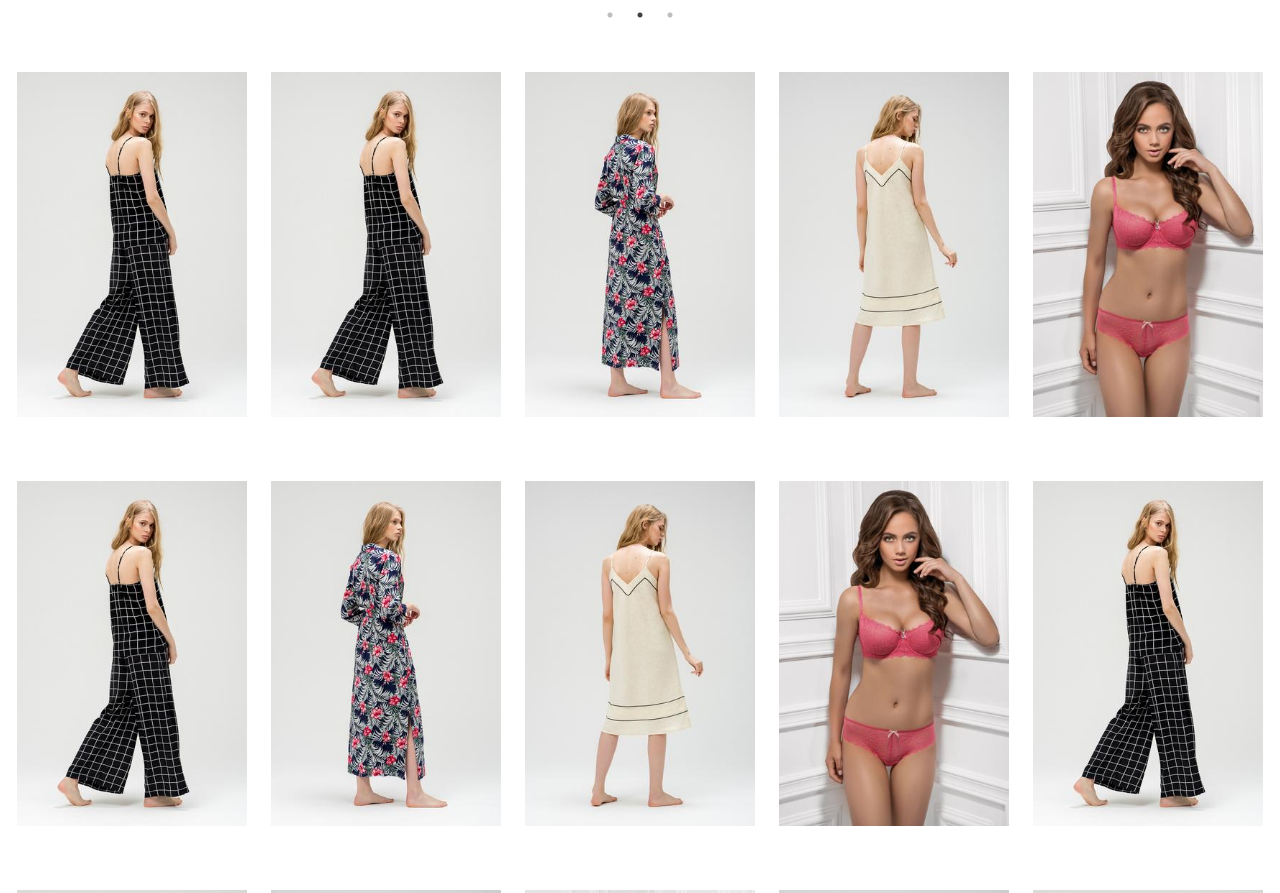
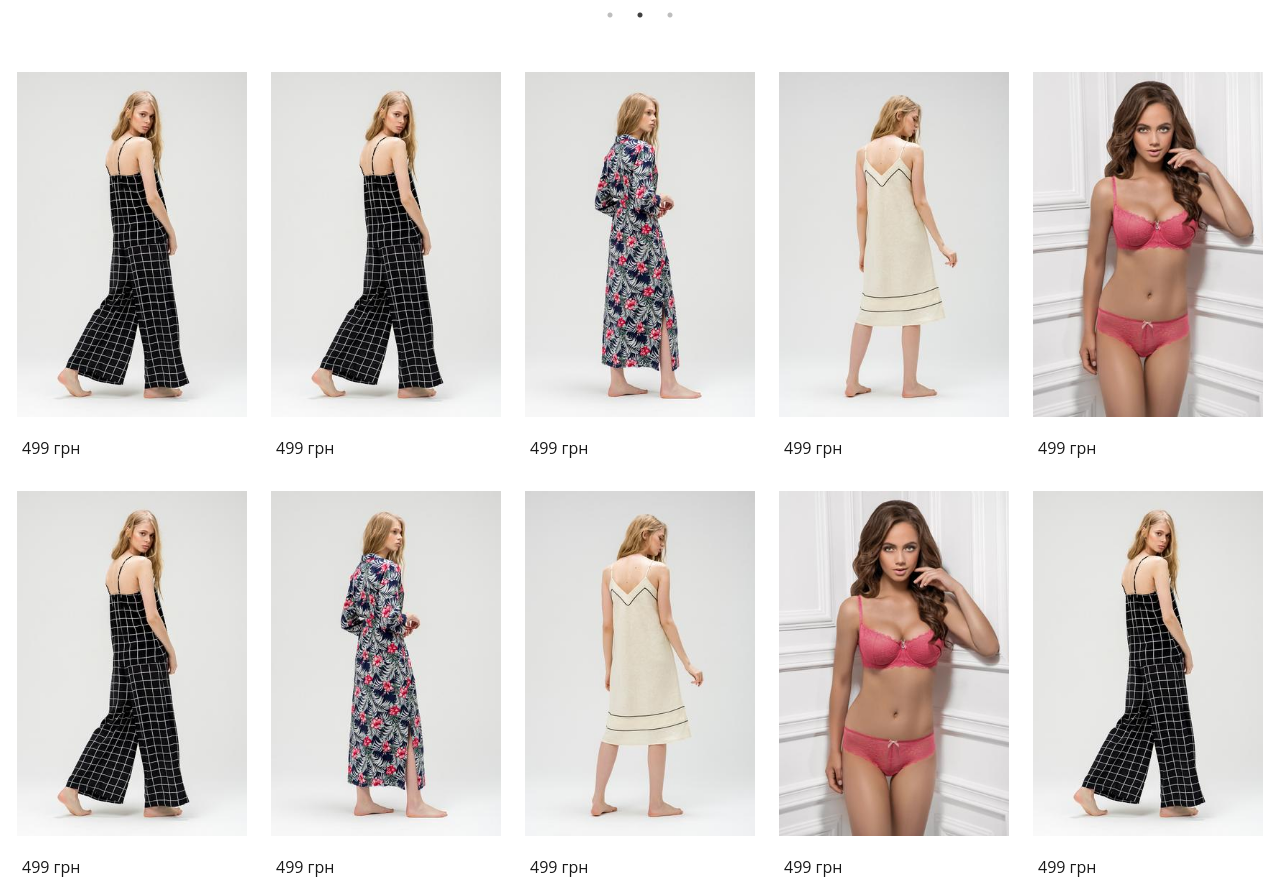
Before and after one commit to Teslenko/7km, a plain HTML site: page index.html in a window 1280 px wide. Shown: the part 912-1805 px from the top of the page. Drawn offline with Linux system fonts and the light colour scheme; a web font is replaced by a local one.

Commit message:
Add files via upload

```diff
--- a/css/style.css
+++ b/css/style.css
@@ -1402,7 +1402,7 @@ table {
 }
 
 .menu > ul > li .submenu li a {
-  line-height: 12px;
+  line-height: 14px;
   font-size: 14px;
 }
 
@@ -1463,33 +1463,44 @@ table {
 .catalog > div {
   width: 250px;
   border: 2px solid transparent;
+  -webkit-transition: .9s;
+  -o-transition: .9s;
+  transition: .9s;
+  height: 405px;
+  overflow: hidden;
+  margin-bottom: 10px;
+}
+
+.catalog > div:hover {
+  border: 2px solid lightgray;
+}
+
+.catalog > div:hover img {
+  -webkit-transform: scale(1.09);
+  -ms-transform: scale(1.09);
+  transform: scale(1.09);
+}
+
+.catalog > div:hover h3 {
+  font-weight: 700;
+}
+
+.catalog img {
+  width: 230px;
+  padding: 10px;
   -webkit-transition: .4s;
   -o-transition: .4s;
   transition: .4s;
-  height: 405px;
-}
-
-.catalog > div:hover {
-  border: 2px solid lightgray;
-}
-
-.catalog > div:hover h3 {
-  opacity: 0.9;
-}
-
-.catalog img {
-  width: 230px;
-  padding: 10px;
 }
 
 .catalog h3 {
   font-family: 'Open Sans', sans-serif;
-  font-size: 18px;
-  padding: 0px 0 15px 15px;
-  opacity: 0;
-  -webkit-transition: .4s;
-  -o-transition: .4s;
-  transition: .4s;
+  font-size: 16px;
+  padding: 10px 0 15px 15px;
+  opacity: .9;
+  -webkit-transition: .2s;
+  -o-transition: .2s;
+  transition: .2s;
 }
 
 .catalog a {
```
